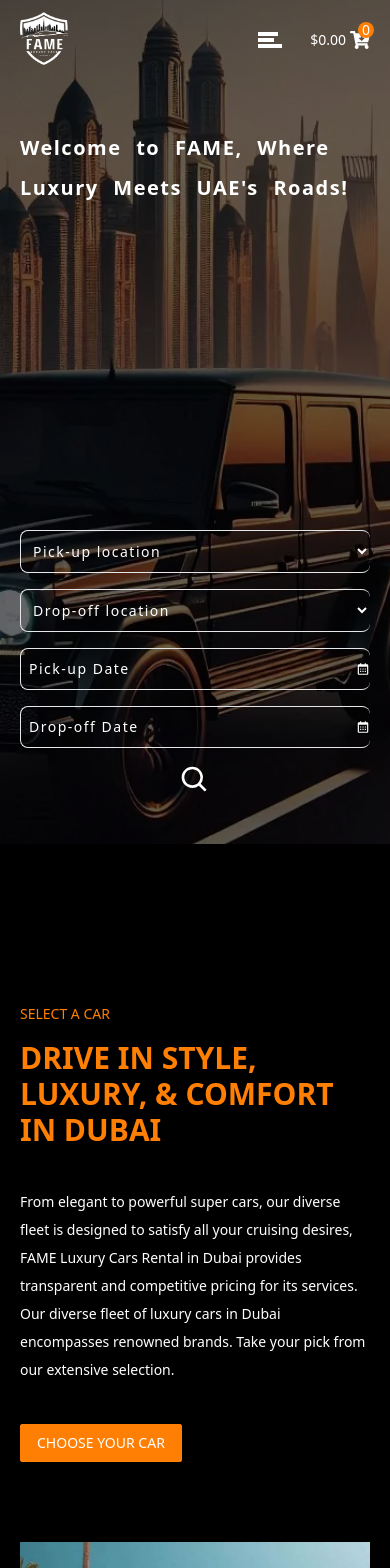
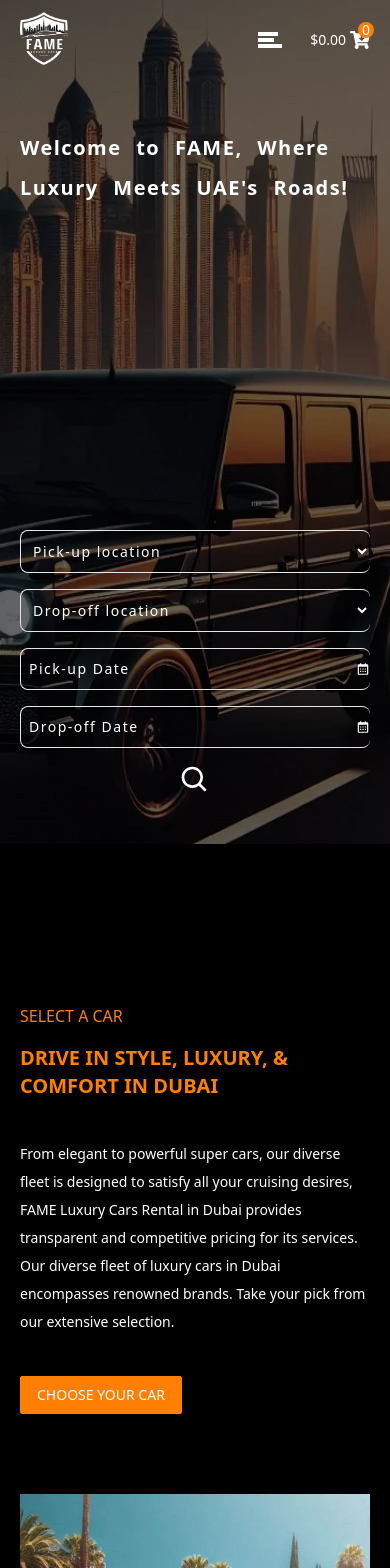
Before and after one commit to Patrick-Njiru/fame-clone, a React (Vite) app: page / in a window 390 px wide. Shown: the top 1568 px of the page. Built offline with nearby package versions, Linux system fonts and the light colour scheme.

Commit message:
Improve headings' responsiveness

```diff
--- a/src/components/SectionTitle.jsx
+++ b/src/components/SectionTitle.jsx
@@ -8,8 +8,8 @@
 				${centered && "text-center"} ${otherStyles}
 			`}
 		>
-			<p className='font-light md:text-lg'>{title}</p>
-			<h2 className='font-bold text-3xl md:text-4xl'>{description}</h2>
+			<p className='font-light text-base md:text-lg'>{title}</p>
+			<h2 className='font-bold text-xl sm:text-3xl md:text-4xl'>{description}</h2>
 			{children}
 		</div>
 	)
--- a/src/scenes/Contact.jsx
+++ b/src/scenes/Contact.jsx
@@ -15,7 +15,9 @@
 			}}
 		>
 			<div className='space-y-6 text-center mx-auto md:w-4/5'>
-				<h1 className='text-4xl md:text-6xl'>Contact Us, and let&apos;s chat over a cup of coffee</h1>
+				<h1 className='font-bold leading-loose text-2xl sm:text-3xl lg:font-black lg:text-4xl'>
+					Contact Us, and let&apos;s chat over a cup of coffee
+				</h1>
 				<p className='w-5/6 mx-auto'>
 					We look forward to serving you and ensuring your rental experience is as
 					exceptional as the vehicles we provide. For any enquiries, please contact us
--- a/src/scenes/Hero.jsx
+++ b/src/scenes/Hero.jsx
@@ -34,7 +34,7 @@
 				pt-32 pb-12 sm:pt-24 md:pt-36 lg:pt-40 xl:pt-60'
 		>
 			<div className='bg-transparent space-y-2 mb-6 sm:block md:space-y-5 md:mb-0'>
-				<h1 className='font-semibold leading-loose justify-between text-xl md:text-3xl md:w-4/5 lg:text-4xl lg:w-1/2 xl:w-full'>
+				<h1 className='font-bold leading-loose justify-between text-xl sm:text-3xl md:w-4/5 lg:text-4xl lg:font-black lg:w-3/5'>
 					Welcome to FAME, Where Luxury Meets UAE&apos;s Roads!
 				</h1>
 				<p className='text-sm hidden sm:block'>
```
